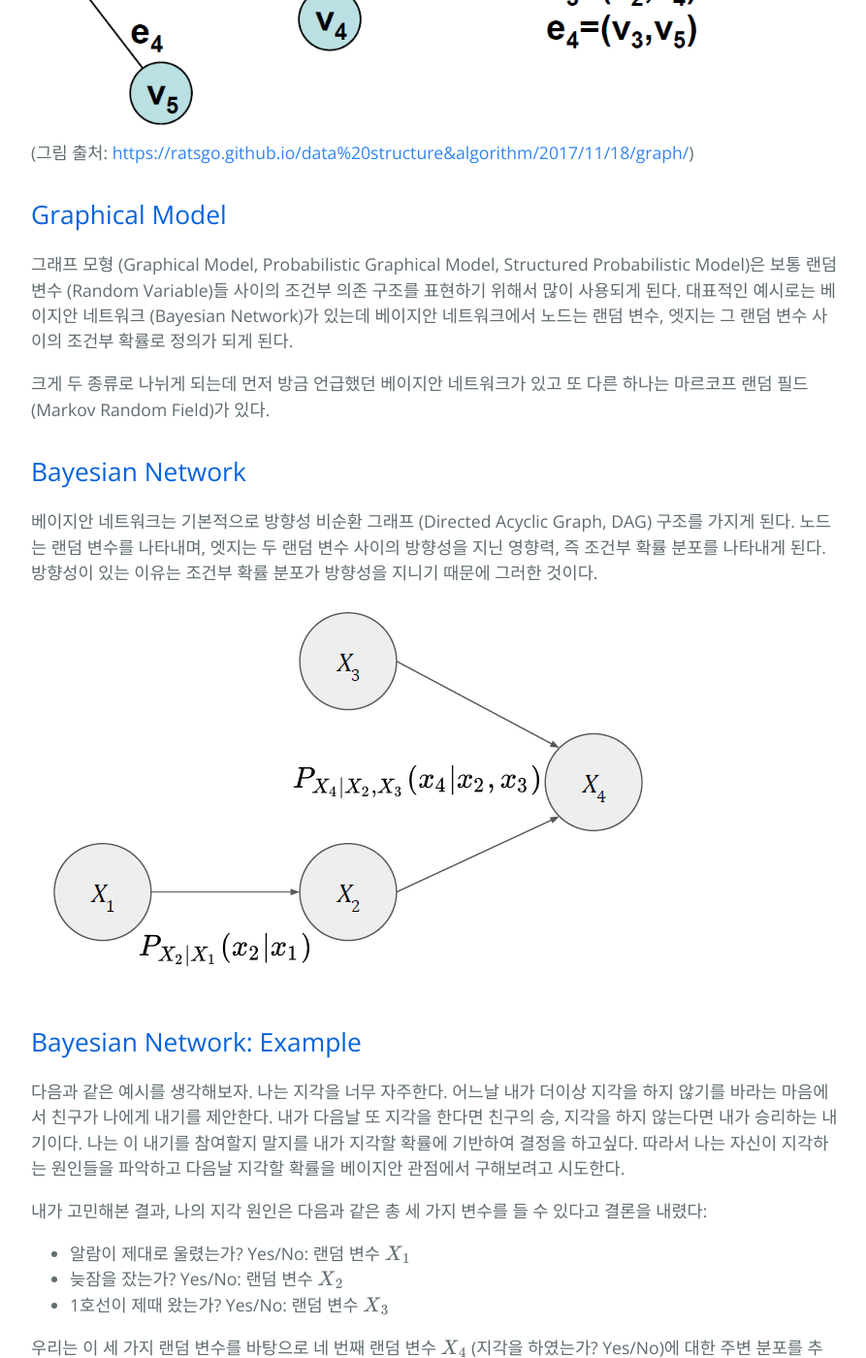
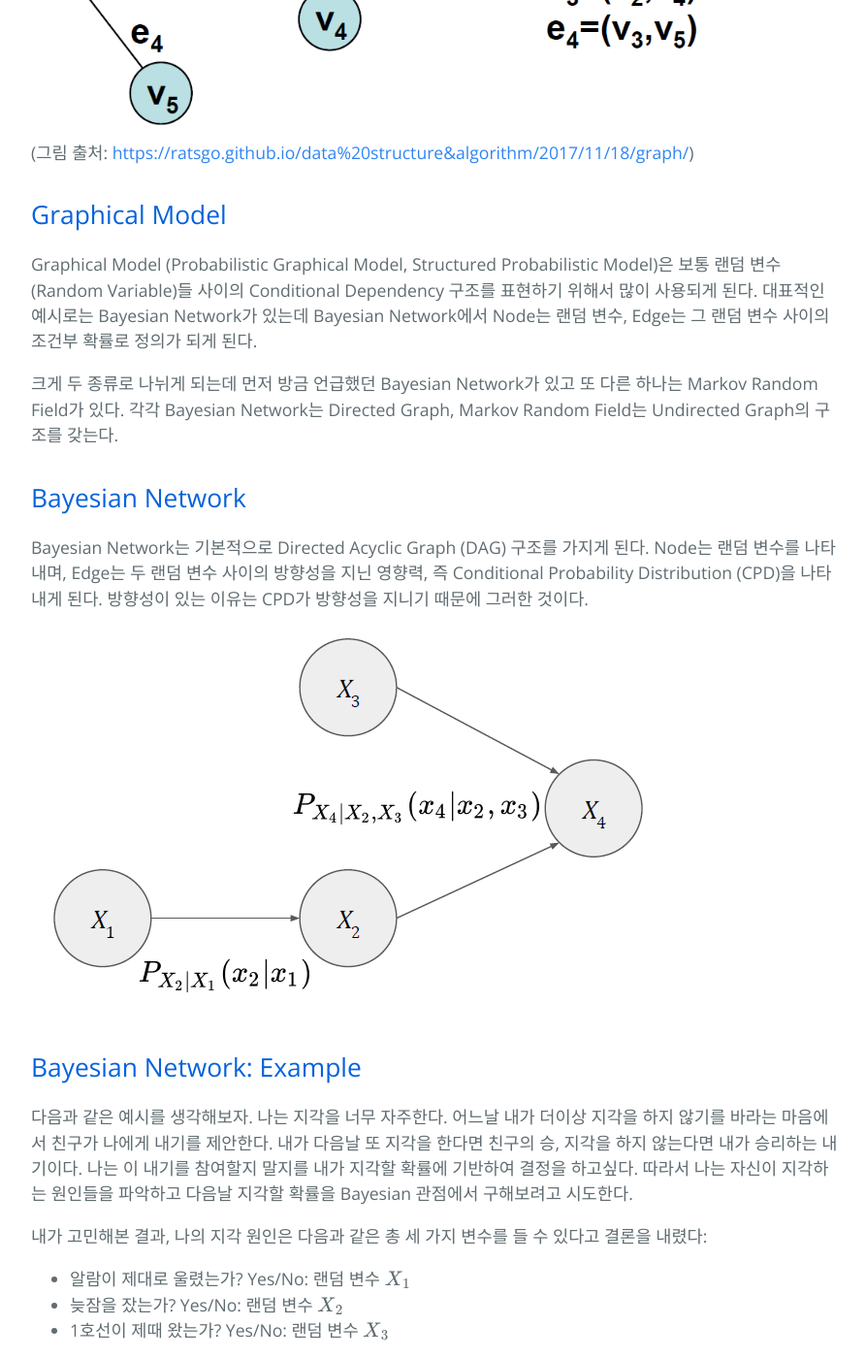
Before and after one commit to hcnoh/hcnoh.github.io, a Jekyll site: the page built from _posts/2020-01-26-graphical-model-01.md, in a window 1280 px wide and 1400 px high, scrolled down 1182 px. Shown: the whole window at 97% size, without its empty margins (192-1085 px from the left). Built offline with Jekyll 4.4.1, drawn with Linux system fonts in a browser that asks for light colours; comment, search, counter and statistics services are not loaded; some of the changed text lies outside the part shown.

Commit message:
modified some posts.

```diff
--- a/_posts/2020-01-26-graphical-model-01.md
+++ b/_posts/2020-01-26-graphical-model-01.md
@@ -1,9 +1,9 @@
 ---
 layout: post
 use_math: true
-title: "[Graphical Model Tutorial] Chap 1. Graphical Model & Bayesian Network"
+title: "[Graphical Model] 1. Graphical Model & Bayesian Network"
 date: 2020-01-26 08:12:09
-tagline: "그래프 및 그래프 모형에 대한 전반적인 소개와 베이지안 네트워크에 대한 소개"
+tagline: "Graph 및 Graphical Model에 대한 전반적인 소개와 Bayesian Network에 대한 소개"
 categories:
 - Machine Learning Study
 tags:
@@ -16,42 +16,42 @@ permalink: /2020-01-26-graphical-model-01
 ---
 
 ## Graph
-그래프(Graph)란 노드(Node)와 엣지(Edge)로 이루어진 구조를 말한다. 일반적으로 그래프를 정의하기 위해서는 노드 집합 $$V$$와 엣지 집합 $$E$$가 먼저 정의되어야 한다. 엣지는 하나의 노드 쌍에 대해서 정의가 되게 되며 노드 두 개를 연결하는 개념으로 생각할 수 있다.
+Graph란 Node와 Edge로 이루어진 구조를 말한다. 일반적으로 Graph를 정의하기 위해서는 Node 집합 $$V$$와 Edge 집합 $$E$$가 먼저 정의되어야 한다. Edge는 하나의 Node 쌍에 대해서 정의가 되게 되며 Node 두 개를 연결하는 개념으로 생각할 수 있다.
 
-어쩄든 그래프 $$G$$는 $$G=(V, E)$$의 순서쌍으로 정의가 된다.
+어쩄든 Graph $$G$$는 $$G=(V, E)$$의 순서쌍으로 정의가 된다.
 
-특히, 엣지에 방향이 있는 경우를 방향성 그래프 (Directed Graph)라고 부르게 된다.
+특히, Edge에 방향이 있는 경우를 Directed Graph라고 부르게 된다.
 
-그렇다면 그래프는 왜 사용하는 것일까? 보통 그래프를 사용하는 경우는 여러 요소들 사이의 상관관계를 시각화하고 그 관계를 형식적으로 다루고자하는 경우에 사용하게 된다.
+그렇다면 Graph는 왜 사용하는 것일까? 보통 Graph를 사용하는 경우는 여러 요소들 사이의 상관관계를 시각화하고 그 관계를 Formal하게 다루고자하는 경우에 사용하게 된다.
 
 ![](/assets/img/2020-01-26-graphical-model-01/2020-01-26-graphical-model-01_2020-01-26-08-23-19.png)
 (그림 출처: [https://ratsgo.github.io/data%20structure&algorithm/2017/11/18/graph/](https://ratsgo.github.io/data%20structure&algorithm/2017/11/18/graph/))
 
 ## Graphical Model
-그래프 모형 (Graphical Model, Probabilistic Graphical Model, Structured Probabilistic Model)은 보통 랜덤 변수 (Random Variable)들 사이의 조건부 의존 구조를 표현하기 위해서 많이 사용되게 된다. 대표적인 예시로는 베이지안 네트워크 (Bayesian Network)가 있는데 베이지안 네트워크에서 노드는 랜덤 변수, 엣지는 그 랜덤 변수 사이의 조건부 확률로 정의가 되게 된다.
+Graphical Model (Probabilistic Graphical Model, Structured Probabilistic Model)은 보통 랜덤 변수 (Random Variable)들 사이의 Conditional Dependency 구조를 표현하기 위해서 많이 사용되게 된다. 대표적인 예시로는 Bayesian Network가 있는데 Bayesian Network에서 Node는 랜덤 변수, Edge는 그 랜덤 변수 사이의 조건부 확률로 정의가 되게 된다.
 
-크게 두 종류로 나뉘게 되는데 먼저 방금 언급했던 베이지안 네트워크가 있고 또 다른 하나는 마르코프 랜덤 필드 (Markov Random Field)가 있다.
+크게 두 종류로 나뉘게 되는데 먼저 방금 언급했던 Bayesian Network가 있고 또 다른 하나는 Markov Random Field가 있다. 각각 Bayesian Network는 Directed Graph, Markov Random Field는 Undirected Graph의 구조를 갖는다.
 
 ## Bayesian Network
-베이지안 네트워크는 기본적으로 방향성 비순환 그래프 (Directed Acyclic Graph, DAG) 구조를 가지게 된다. 노드는 랜덤 변수를 나타내며, 엣지는 두 랜덤 변수 사이의 방향성을 지닌 영향력, 즉 조건부 확률 분포를 나타내게 된다. 방향성이 있는 이유는 조건부 확률 분포가 방향성을 지니기 때문에 그러한 것이다.
+Bayesian Network는 기본적으로 Directed Acyclic Graph (DAG) 구조를 가지게 된다. Node는 랜덤 변수를 나타내며, Edge는 두 랜덤 변수 사이의 방향성을 지닌 영향력, 즉 Conditional Probability Distribution (CPD)을 나타내게 된다. 방향성이 있는 이유는 CPD가 방향성을 지니기 때문에 그러한 것이다.
 
 ![](/assets/img/2020-01-26-graphical-model-01/2020-01-26-graphical-model-01_2020-01-26-08-38-02.png)
 
 ## Bayesian Network: Example
-다음과 같은 예시를 생각해보자. 나는 지각을 너무 자주한다. 어느날 내가 더이상 지각을 하지 않기를 바라는 마음에서 친구가 나에게 내기를 제안한다. 내가 다음날 또 지각을 한다면 친구의 승, 지각을 하지 않는다면 내가 승리하는 내기이다. 나는 이 내기를 참여할지 말지를 내가 지각할 확률에 기반하여 결정을 하고싶다. 따라서 나는 자신이 지각하는 원인들을 파악하고 다음날 지각할 확률을 베이지안 관점에서 구해보려고 시도한다.
+다음과 같은 예시를 생각해보자. 나는 지각을 너무 자주한다. 어느날 내가 더이상 지각을 하지 않기를 바라는 마음에서 친구가 나에게 내기를 제안한다. 내가 다음날 또 지각을 한다면 친구의 승, 지각을 하지 않는다면 내가 승리하는 내기이다. 나는 이 내기를 참여할지 말지를 내가 지각할 확률에 기반하여 결정을 하고싶다. 따라서 나는 자신이 지각하는 원인들을 파악하고 다음날 지각할 확률을 Bayesian 관점에서 구해보려고 시도한다.
 
 내가 고민해본 결과, 나의 지각 원인은 다음과 같은 총 세 가지 변수를 들 수 있다고 결론을 내렸다:
 - 알람이 제대로 울렸는가? Yes/No: 랜덤 변수 $$X_1$$
 - 늦잠을 잤는가? Yes/No: 랜덤 변수 $$X_2$$
 - 1호선이 제때 왔는가? Yes/No: 랜덤 변수 $$X_3$$
 
-우리는 이 세 가지 랜덤 변수를 바탕으로 네 번째 랜덤 변수 $$X_4$$ (지각을 하였는가? Yes/No)에 대한 주변 분포를 추론하고자 한다.
+우리는 이 세 가지 랜덤 변수를 바탕으로 네 번째 랜덤 변수 $$X_4$$ (지각을 하였는가? Yes/No)에 대한 Marginal Distribution을 추론하고자 한다.
 
 $$
 P_{X_4}(x_4) = \sum_{x_1, x_2, x_3} P_{X_1, X_2, X_3, X_4}(x_1, x_2, x_3, x_4)
 $$
 
-이러한 주변화 계산을 위해서는 결합 분포 $$P_{X_1, X_2, X_3, X_4}$$에 대한 추론이 선행되어야 할 것이다. 이를 위해서는 각각의 랜덤 변수에 대한 가정이 필요하다. 베이지안 관점에서 나의 가정들은 아래와 같다:
+이러한 Marginalization 계산을 위해서는 Joint Distribution $$P_{X_1, X_2, X_3, X_4}$$에 대한 추론이 선행되어야 할 것이다. 이를 위해서는 각각의 랜덤 변수에 대한 가정이 필요하다. Bayesian 관점에서 나의 가정들은 아래와 같다:
 - 알람과 1호선은 서로 독립적인 사건:
     - 알람이 제대로 울릴 것인가에 대한 나의 믿음: 0.9
     - 1호선이 제때 올 것인가에 대한 나의 믿음: 0.2
@@ -65,11 +65,11 @@ $$
     - 늦잠을 자고 1호선이 제때 오면 0.8
     - 늦잠을 자고 1호선이 제때 안오면 0.9
 
-이러한 가정들을 바탕으로 다음과 같은 베이지안 네트워크를 그릴 수 있다.
+이러한 가정들을 바탕으로 다음과 같은 Bayesian Network를 그릴 수 있다.
 
 ![](/assets/img/2020-01-26-graphical-model-01/2020-01-26-graphical-model-01_2020-01-26-08-38-02.png)
 
-또한 가정을 바탕으로 엣지 값인 조건부 확률 분포들을 아래와 같이 정의할 수 있다.
+또한 가정을 바탕으로 Edge 값인 CPD들을 아래와 같이 정의할 수 있다.
 
 $$
 P_{X_1}(x_1) = \left\{
@@ -116,7 +116,7 @@ $$
 이 모형은 앞으로도 계속 등장할 예정이며 지각 모형이라고 부르도록 하겠다.
 
 ## Factorization
-이제 베이즈 규칙 (Bayes Rule)을 이용하여 결합 분포를 추론해보자. 우리의 목적은 $$X_4$$에 대해서 확률 분포를 쓰는 것이기 때문에 다음과 같은 방식으로 결합 분포를 써보는 것을 시도한다.
+이제 Bayes Rule을 이용하여 Joint Distribution을 추론해보자. 우리의 목적은 $$X_4$$에 대해서 Probability Distribution을 쓰는 것이기 때문에 다음과 같은 방식으로 Joint Distribution을 써보는 것을 시도한다.
 
 $$
 \begin{array}{rl}
@@ -128,7 +128,7 @@ P_{X_1, X_2, X_3, X_4}(x_1, x_2, x_3, x_4)
 \end{array}
 $$
 
-특히 여기서 마지막 두 줄은 베이지안 네트워크를 다룰때 활용되는 중요한 가정인 로컬 마르코프 가정 (Local Markov Assumption)을 사용하는 부분이다. 이것은 잠시 후에 다뤄볼 것이다.
+특히 여기서 마지막 두 줄은 Bayesian Network를 다룰때 활용되는 중요한 가정인 Local Markov Assumption을 사용하는 부분이다. 이것은 잠시 후에 다뤄볼 것이다.
 
 $$
 \begin{array}{l}
@@ -137,21 +137,21 @@ P_{X_4|X_1, X_2, X_3}(x_4|x_1, x_2, x_3)\cdot P_{X_3|X_1, X_2}(x_3|x_1, x_2) \cd
 \end{array}
 $$
 
-어쨌든 최종적으로 구한 결합 분포는 아래와 같다.
+어쨌든 최종적으로 구한 Joint Distribution은 아래와 같다.
 
 $$
 P_{X_4|X_2, X_3}(x_4|x_2, x_3) \cdot P_{X_3}(x_3) \cdot P_{X_2|X_1}(x_2|x_1) \cdot P_{X_1}(x_1)
 $$
 
-이런 방식으로 결합 분포를 각 랜덤 변수에 대한 조건부분포들에 대한 곱으로 써놓는 것을 분해(Factorization)라고 정의한다. 이것을 베이지안 네트워크의 관점에서 다시 정의하면 다음과 같다:
+이런 방식으로 Joint Distribution을 각 랜덤 변수에 대한 CPD들에 대한 곱으로 써놓는 것을 Factorization이라고 정의한다. 이것을 Bayesian Network의 관점에서 다시 정의하면 다음과 같다:
 
 $$
 P_{X_1, \cdots, X_N} = \prod_{i=1}^n P_{X_i|\mathbf{Pa}(X_i)}
 $$
 
-$$X_1$$과 $$X_3$$은 부모 노드가 없기 때문에 단독으로 분포를 쓸 수 있고 ($$P_{X_1}, P_{X_3}$$), $$X_2$$의 부모 노드는 $$X_1$$, $$X_4$$의 부모 노드는 $$X_2, X_3$$이므로 $$P_{X_2 \vert X_1}$$, $$P_{X_4 \vert X_2, X_3}$$로 쓴 것을 확인할 수 있다.
+$$X_1$$과 $$X_3$$은 Parent Node가 없기 때문에 단독으로 Distribution을 쓸 수 있고 ($$P_{X_1}, P_{X_3}$$), $$X_2$$의 Parent Node는 $$X_1$$, $$X_4$$의 Parent Node는 $$X_2, X_3$$이므로 $$P_{X_2 \vert X_1}$$, $$P_{X_4 \vert X_2, X_3}$$로 쓴 것을 확인할 수 있다.
 
-최종적으로 위의 결과들을 바탕으로 주변 분포를 추론해보도록 하자.
+최종적으로 위의 결과들을 바탕으로 Marginal Distribution을 추론해보도록 하자.
 
 $$
 \begin{array}{ll}
@@ -172,7 +172,7 @@ P_{X_4}(x_4)
 \end{array}
 $$
 
-따라서 최종적인 주변 분포는:
+따라서 최종적인 Marginal Distribution은:
 
 $$
 P_{X_4}(x_4) = \left\{
@@ -185,23 +185,23 @@ P_{X_4}(x_4) = \left\{
 \right.
 $$
 
-즉, 베이지안 관점에서 지각을 할 것이냐에 대한 나의 믿음은 0.6448이므로 이 내기는 내가 불리하기 때문에 내기를 안하는 것이 이득이라고 결론을 내리게 된다.
+즉, Bayesian 관점에서 지각을 할 것이냐에 대한 나의 믿음은 0.6448이므로 이 내기는 내가 불리하기 때문에 내기를 안하는 것이 이득이라고 결론을 내리게 된다.
 
 ## Local Markov Assumption
-지금까지의 과정에서 몇 가지 의문점이 생길 수 있다. 먼저 같은 구조의 베이지안 네트워크는 항상 같은 분해 결과를 도출할 것인가? 또는 반대로 같은 분해 결과를 가지는 베이지안 네트워크들은 모두 같은 구조를 가지게 될까?
+지금까지의 과정에서 몇 가지 의문점이 생길 수 있다. 먼저 같은 구조의 Bayesian Network는 항상 같은 Factorization 결과를 도출할 것인가? 또는 반대로 같은 Factorization 결과를 가지는 Bayesian Network들은 모두 같은 구조를 가지게 될까?
 
-이러한 의문점들을 해소할 수 있는 가정, 또는 성질이 로컬 마르코프 가정이다.
+이러한 의문점들을 해소할 수 있는 가정, 또는 성질이 Local Markov Assumption이다.
 
-로컬 마르코프 가정은 다음과 같이 정의된다. 주어진 베이지안 네트워크에서 노드에 해당하는 랜덤 변수는 자신의 부모 노드가 관찰이 된다면 자신의 자식 노드가 아닌 랜덤 변수들과 독립 관계를 가지게 된다. 즉, 모든 랜덤 변수들은 자신의 부모 노드가 주어졌을 때 자신의 자식 노드들을 제외한 모든 랜덤 변수들과 조건부 독립 관계를 갖는다. 이것을 수식으로 표현하면 다음과 같다:
+Local Markov Assumption은 다음과 같이 정의된다. 주어진 Bayesian Network에서 Node에 해당하는 Random Variable은 자신의 Parent Node가 관찰이 된다면 자신의 Child Node가 아닌 Random Variable들과 독립 관계를 가지게 된다. 즉, 모든 Random Variable들은 자신의 Parent Node가 주어졌을 때 자신의 Child Node들을 제외한 모든 Random Variable들과 조건부 독립 관계를 갖는다. 이것을 수식으로 표현하면 다음과 같다:
 
 $$(X_i \perp \mathbf{NonDescendants}(X_i) | \mathbf{Pa}(X_i))$$
 
-이러한 로컬 마르코프 가정과 관련된 중요한 정리가 있다. 증명은 여기에 따로 소개하지는 않겠다.
+이러한 Local Markov Assumption과 관련된 중요한 정리가 있다. 증명은 여기에 따로 소개하지는 않겠다.
 
-- $$G$$가 랜덤 변수들의 집합 $$\{X_i \}_{i=1}^n$$에 대한 베이지안 네트워크 그래프이고, $$P_{X_1, \cdots, X_N}$$가 그 랜덤 변수들에 대한 결합 분포이다. 이 경우 $$G$$에 대한 모든 로컬 마르코프 가정이 만족한다면 $$P_{X_1, \cdots, X_N}$$는 $$G$$에 대해서 분해가 될 수 있다.
+- $$G$$가 랜덤 변수들의 집합 $$\{X_i \}_{i=1}^n$$에 대한 Bayesian Network Graph이고, $$P_{X_1, \cdots, X_N}$$가 그 랜덤 변수들에 대한 Joint Distribution이다. 이 경우 $$G$$에 대한 모든 Local Markov Assumption이 만족한다면 $$P_{X_1, \cdots, X_N}$$는 $$G$$에 대해서 Factorization가 될 수 있다.
 - 또한 이 명제는 역이 성립한다.
 
-이 정리가 하고자하는 말은 로컬 마르코프 가정을 만족하는 경우에는 베이지안 네트워크와 그에 대한 분해 결과는 서로 동치라는 점이다.
+이 정리가 하고자하는 말은 Local Markov Assumption을 만족하는 경우에는 Bayesian Network와 그에 대한 Factorization 결과는 서로 동치라는 점이다.
 
 ![](/assets/img/2020-01-26-graphical-model-01/2020-01-26-graphical-model-01_2020-01-26-09-49-44.png)
 
```
Also changed, not shown: _posts/2020-01-26-graphical-model-02.md (+22 -22 lines), _posts/2020-03-01-graphical-model-03.md (+15 -15 lines), _posts/2020-03-01-graphical-model-04.md (+10 -10 lines), _posts/2020-08-30-graphical-model-05.md (+9 -9 lines).
